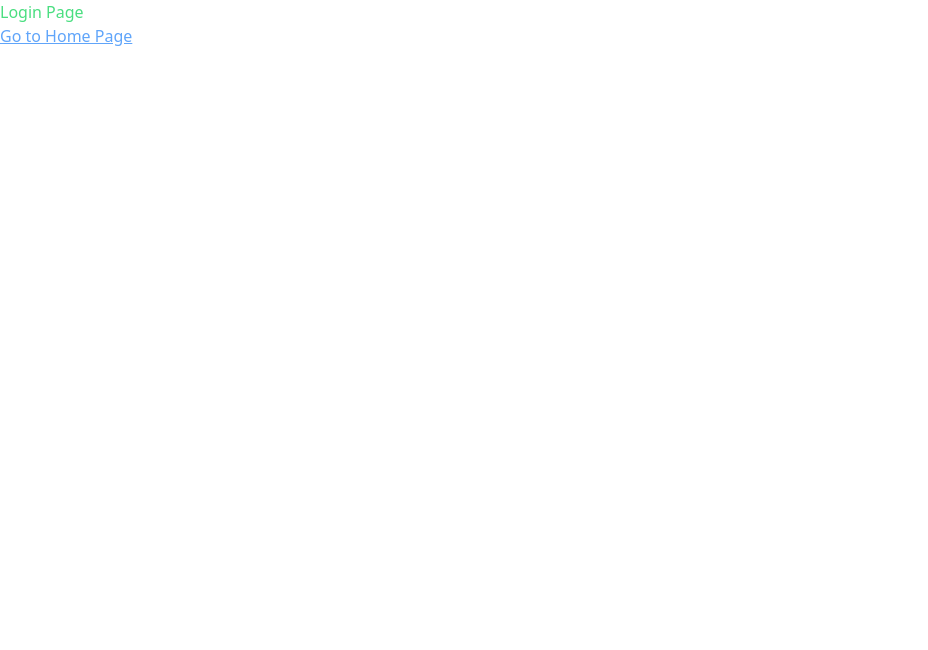
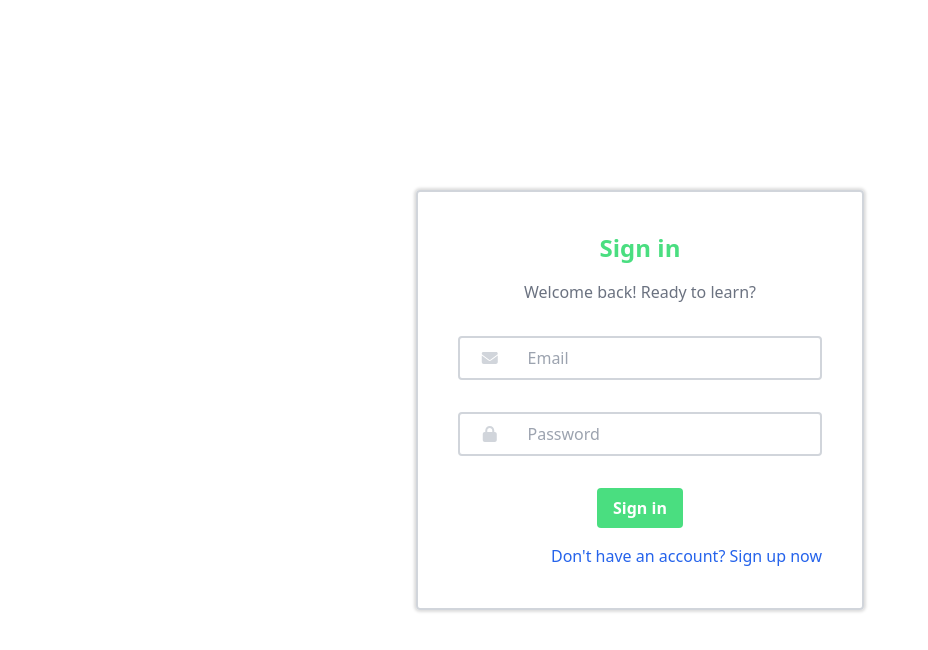
Before and after one commit to NNKD/antoree-test-fullstack-frontend, a React (Vite) app: page /login in a window 1280 px wide. Shown: the top 650 px of the page, without its empty margins (0-928 px from the left). Built offline with nearby package versions, Linux system fonts and the light colour scheme.

Commit message:
feat(login): add login UI

```diff
--- a/package.json
+++ b/package.json
@@ -12,6 +12,7 @@
   "dependencies": {
     "react": "^19.1.1",
     "react-dom": "^19.1.1",
+    "react-icons": "^5.5.0",
     "react-router-dom": "^7.8.0"
   },
   "devDependencies": {
--- a/src/pages/Login.tsx
+++ b/src/pages/Login.tsx
@@ -1,10 +1,34 @@
+import {FaEnvelope, FaLock} from "react-icons/fa6";
 import {Link} from "react-router-dom";
 
 export default function Login() {
     return (
-        <div>
-            <p className="text-green-400">Login Page</p>
-            <Link to="/" className="text-blue-400 underline">Go to Home Page</Link>
+        <div className="flex items-center justify-center h-screen">
+            <div className="w-full max-w-md p-10 mx-auto rounded border-2 border-gray-300 shadow-[0_0_3px_2px_#ddd]">
+                <p className="text-center text-2xl text-green-400 font-bold">Sign in</p>
+                <p className="text-center text-base text-gray-500 my-4">Welcome back! Ready to learn?</p>
+                <div className="group flex items-center my-8 border-2 border-gray-300 rounded focus-within:border-green-400">
+                    <FaEnvelope className="w-1/5 text-gray-300 group-focus-within:text-green-400" />
+                    <input type="email" name="email" placeholder="Email" className="rounded bg-transparent outline-none p-2 w-full"/>
+                </div>
+                <div className="group flex items-center my-8 border-2 border-gray-300 rounded focus-within:border-green-400">
+                    <FaLock className="w-1/5 text-gray-300 group-focus-within:text-green-400"/>
+                    <input type="password" name="password" placeholder="Password" className="rounded bg-transparent outline-none p-2 w-full"/>
+                </div>
+
+                <div className="mx-auto my-4 w-fit bg-green-400 py-2 px-4 rounded font-bold text-white text-base
+                                transition-all ease-in-out cursor-pointer hover:bg-green-500 hover:shadow-[0_0_3px_2px_#ccc]">
+                    Sign in
+                </div>
+
+                <Link
+                    to="/register"
+                    className="block ml-auto w-fit text-base text-blue-600 hover:underline hover:text-blue-800 transition-all ease-in-out">
+                    Don't have an account? Sign up now
+                </Link>
+
+
+            </div>
         </div>
     )
 }
```
Also changed, not shown: 1 other file (tests, documents, lock files or other folders).
